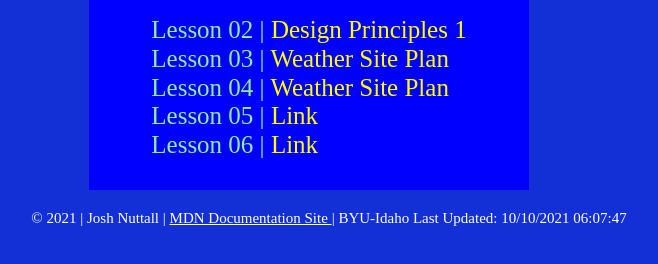
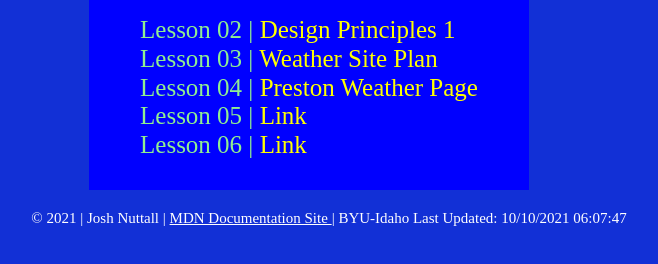
Before and after one commit to joshnuttall/joshnuttall.github.io, a plain HTML site: page index.html in a window 1280 px wide. Shown: the part 408-672 px from the top of the page, without its empty margins (331-989 px from the left). Drawn offline with Linux system fonts and the light colour scheme; files that its build step writes are made by us from their sources.

Commit message:
New Link

```diff
--- a/index.html
+++ b/index.html
@@ -54,7 +54,7 @@
     <ul>
         <li>Lesson 02 | <a class="links" href="https://joshnuttall.github.io/design-principles.html">Design Principles 1</a></li>
         <li>Lesson 03 | <a class="links" href="\weather-project\index.html">Weather Site Plan</a></li>
-        <li>Lesson 04 | <a class="links" href="">Weather Site Plan</a></li>
+        <li>Lesson 04 | <a class="links" href="https://joshnuttall.github.io/lesson4/preston.html">Preston Weather Page</a></li>
         <li>Lesson 05 | <a class="links" href="">Link</a></li>
         <li>Lesson 06 | <a class="links" href="">Link</a></li>
     </ul>
```
